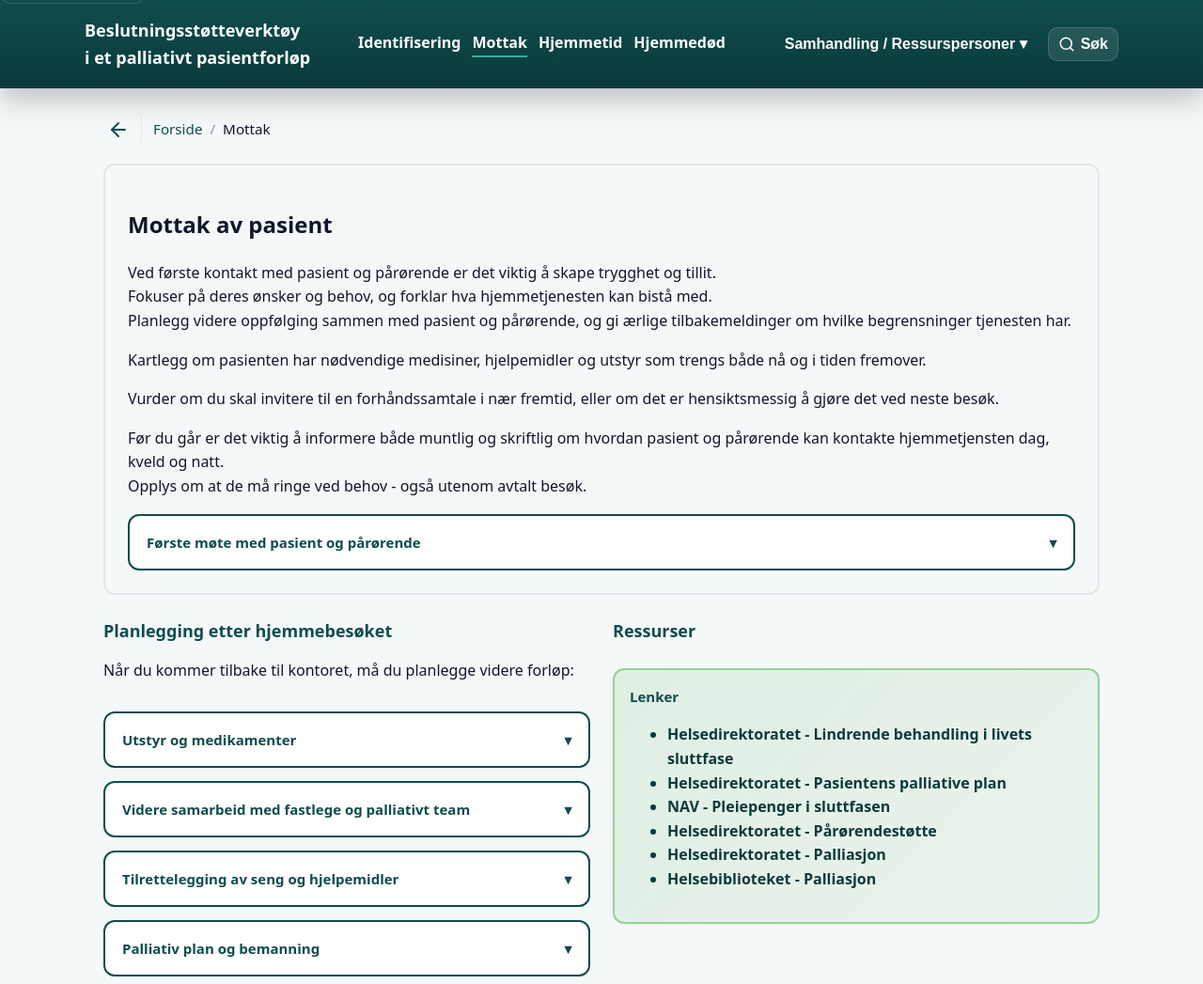
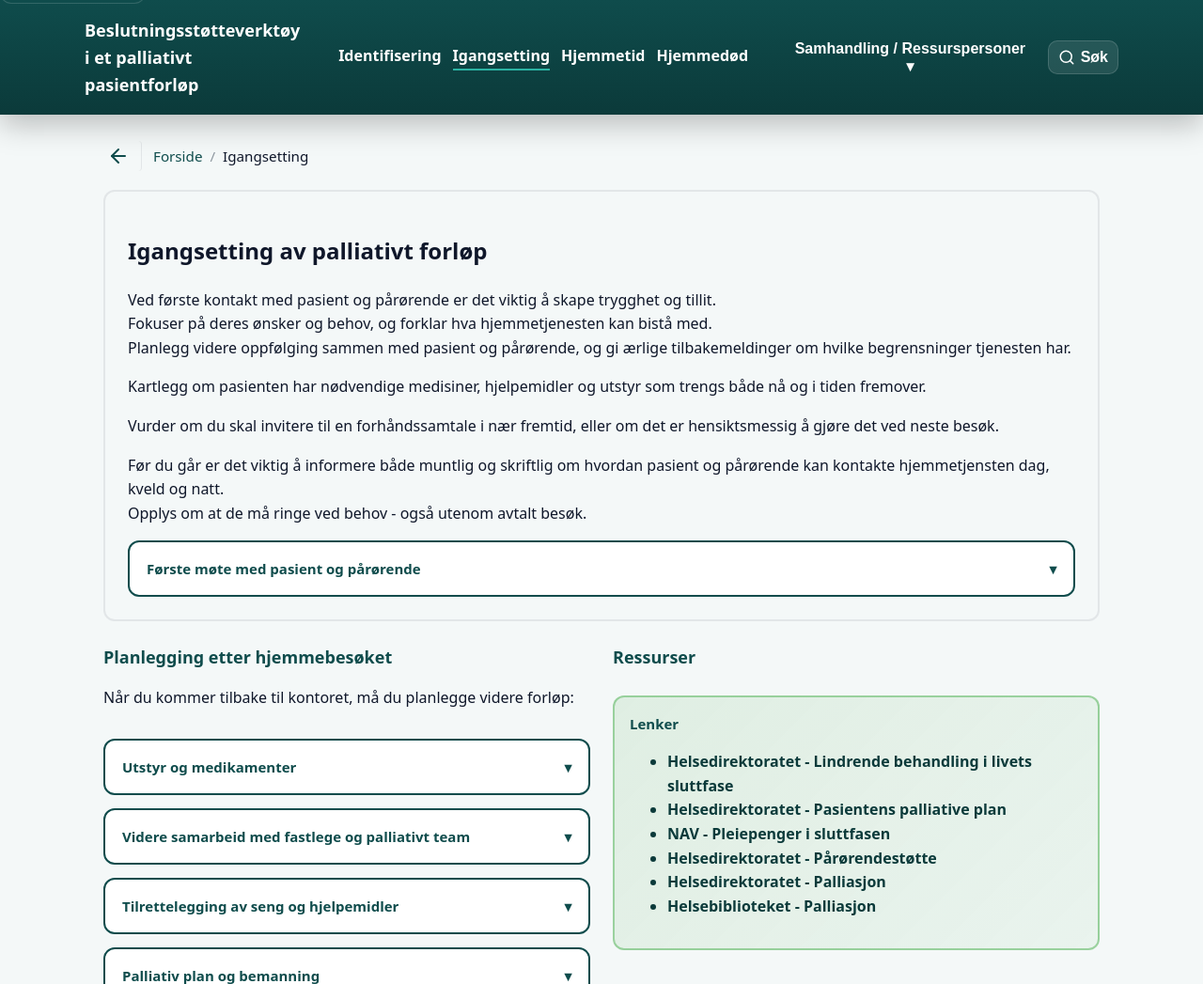
Before and after one commit to eliseling/bachelor, a website: page igangsetting.html in a window 1280 px wide. Shown: the top 1047 px of the page at 94% size. Drawn offline with nearby package versions, Linux system fonts and the light colour scheme.

Commit message:
update name mottak->igangsetting

```diff
--- a/hjemmedod.html
+++ b/hjemmedod.html
@@ -22,7 +22,7 @@
             <!-- Page navigation bar (desktop only, hidden on mobile) -->
             <nav class="page-nav" role="navigation" aria-label="Steg navigasjon">
                 <a href="identifisering.html">Identifisering</a>
-                <a href="igangsetting.html">Mottak</a>
+                <a href="igangsetting.html">Igangsetting</a>
                 <a href="hjemmetid.html">Hjemmetid</a>
                 <a href="hjemmedod.html">Hjemmedød</a>
             </nav>
@@ -46,7 +46,7 @@
                   </button>
                   <div class="group-content" id="group-nav-content" role="group">
                     <a href="identifisering.html" role="menuitem">Identifisering</a>
-                    <a href="igangsetting.html" role="menuitem">Mottak</a>
+                    <a href="igangsetting.html" role="menuitem">Igangsetting</a>
                     <a href="hjemmetid.html" role="menuitem">Hjemmetid</a>
                     <a href="hjemmedod.html" role="menuitem">Hjemmedød</a>
                   </div>
@@ -309,7 +309,7 @@
                 <h4>Steg</h4>
                 <ul>
                     <li><a href="identifisering.html">Identifisering</a></li>
-                    <li><a href="igangsetting.html">Mottak</a></li>
+                    <li><a href="igangsetting.html">Igangsetting</a></li>
                     <li><a href="hjemmetid.html">Hjemmetid</a></li>
                     <li><a href="hjemmedod.html">Hjemmedød</a></li>
                 </ul>
--- a/hjemmetid.html
+++ b/hjemmetid.html
@@ -22,7 +22,7 @@
            <!-- Page navigation bar (desktop only, hidden on mobile) -->
             <nav class="page-nav" role="navigation" aria-label="Steg navigasjon">
                 <a href="identifisering.html">Identifisering</a>
-                <a href="igangsetting.html">Mottak</a>
+                <a href="igangsetting.html">Igangsetting</a>
                 <a href="hjemmetid.html">Hjemmetid</a>
                 <a href="hjemmedod.html">Hjemmedød</a>
             </nav>
@@ -45,7 +45,7 @@
                   </button>
                   <div class="group-content" id="group-nav-content" role="group">
                     <a href="identifisering.html" role="menuitem">Identifisering</a>
-                    <a href="igangsetting.html" role="menuitem">Mottak</a>
+                    <a href="igangsetting.html" role="menuitem">Igangsetting</a>
                     <a href="hjemmetid.html" role="menuitem">Hjemmetid</a>
                     <a href="hjemmedod.html" role="menuitem">Hjemmedød</a>
                   </div>
@@ -196,7 +196,7 @@
                 <h4>Steg</h4>
                 <ul>
                     <li><a href="identifisering.html">Identifisering</a></li>
-                    <li><a href="igangsetting.html">Mottak</a></li>
+                    <li><a href="igangsetting.html">Igangsetting</a></li>
                     <li><a href="hjemmetid.html">Hjemmetid</a></li>
                     <li><a href="hjemmedod.html">Hjemmedød</a></li>
                 </ul>
--- a/identifisering.html
+++ b/identifisering.html
@@ -22,7 +22,7 @@
             <!-- Page navigation bar (desktop only, hidden on mobile) -->
             <nav class="page-nav" role="navigation" aria-label="Steg navigasjon">
                 <a href="identifisering.html">Identifisering</a>
-                <a href="igangsetting.html">Mottak</a>
+                <a href="igangsetting.html">Igangsetting</a>
                 <a href="hjemmetid.html">Hjemmetid</a>
                 <a href="hjemmedod.html">Hjemmedød</a>
             </nav>
@@ -45,7 +45,7 @@
                   </button>
                   <div class="group-content" id="group-nav-content" role="group">
                     <a href="identifisering.html" role="menuitem">Identifisering</a>
-                    <a href="igangsetting.html" role="menuitem">Mottak</a>
+                    <a href="igangsetting.html" role="menuitem">Igangsetting</a>
                     <a href="hjemmetid.html" role="menuitem">Hjemmetid</a>
                     <a href="hjemmedod.html" role="menuitem">Hjemmedød</a>
                   </div>
@@ -170,7 +170,7 @@
                 <h4>Steg</h4>
                 <ul>
                     <li><a href="identifisering.html">Identifisering</a></li>
-                    <li><a href="igangsetting.html">Mottak</a></li>
+                    <li><a href="igangsetting.html">Igangsetting</a></li>
                     <li><a href="hjemmetid.html">Hjemmetid</a></li>
                     <li><a href="hjemmedod.html">Hjemmedød</a></li>
                 </ul>
--- a/igangsetting.html
+++ b/igangsetting.html
@@ -3,7 +3,7 @@
 <head>
     <meta charset="UTF-8">
     <meta name="viewport" content="width=device-width, initial-scale=1.0">
-    <title>Mottak av pasient</title>
+    <title>Igangsetting av palliativt forløp</title>
     <link rel="stylesheet" href="./css/style.css">
 </head>
 <body>
@@ -22,7 +22,7 @@
             <!-- Page navigation bar (desktop only, hidden on mobile) -->
             <nav class="page-nav" role="navigation" aria-label="Steg navigasjon">
                 <a href="identifisering.html">Identifisering</a>
-                <a href="igangsetting.html">Mottak</a>
+                <a href="igangsetting.html">Igangsetting</a>
                 <a href="hjemmetid.html">Hjemmetid</a>
                 <a href="hjemmedod.html">Hjemmedød</a>
             </nav>
@@ -45,7 +45,7 @@
                   </button>
                   <div class="group-content" id="group-nav-content" role="group">
                     <a href="identifisering.html" role="menuitem">Identifisering</a>
-                    <a href="igangsetting.html" role="menuitem">Mottak</a>
+                    <a href="igangsetting.html" role="menuitem">Igangsetting</a>
                     <a href="hjemmetid.html" role="menuitem">Hjemmetid</a>
                     <a href="hjemmedod.html" role="menuitem">Hjemmedød</a>
                   </div>
@@ -112,7 +112,7 @@
             <nav class="breadcrumb-nav" aria-label="Brødsmuler"></nav>
         </div>
         <section class="page-intro">
-            <h1>Mottak av pasient</h1>
+            <h1>Igangsetting av palliativt forløp</h1>
             <p>
                 Ved første kontakt med pasient og pårørende er det viktig å skape trygghet og tillit. <br>
                 Fokuser på deres ønsker og behov, og forklar hva hjemmetjenesten kan bistå med. <br>
@@ -250,7 +250,7 @@
                 <h4>Steg</h4>
                 <ul>
                     <li><a href="identifisering.html">Identifisering</a></li>
-                    <li><a href="igangsetting.html">Mottak</a></li>
+                    <li><a href="igangsetting.html">Igangsetting</a></li>
                     <li><a href="hjemmetid.html">Hjemmetid</a></li>
                     <li><a href="hjemmedod.html">Hjemmedød</a></li>
                 </ul>
--- a/index.html
+++ b/index.html
@@ -127,7 +127,7 @@
                 <h4>Steg</h4>
                 <ul>
                     <li><a href="identifisering.html">Identifisering</a></li>
-                    <li><a href="igangsetting.html">Mottak</a></li>
+                    <li><a href="igangsetting.html">Igangsetting</a></li>
                     <li><a href="hjemmetid.html">Hjemmetid</a></li>
                     <li><a href="hjemmedod.html">Hjemmedød</a></li>
                 </ul>
--- a/js/script.js
+++ b/js/script.js
@@ -241,7 +241,7 @@ document.querySelectorAll('.group-toggle').forEach(btn => {
 const allPages = [
   { url: 'index.html', title: 'Forside' },
   { url: 'identifisering.html', title: 'Identifisering' },
-  { url: 'igangsetting.html', title: 'Mottak' },
+  { url: 'igangsetting.html', title: 'Igangsetting' },
   { url: 'hjemmetid.html', title: 'Hjemmetid' },
   { url: 'hjemmedod.html', title: 'Hjemmedød' },
   { url: 'vaketjeneste.html', title: 'Våketjenesten' }
@@ -395,7 +395,7 @@ btn.addEventListener("click", () => {
 const pageMap = {
   'index.html': { title: 'Forside', position: 0, previousPage: null },
   'identifisering.html': { title: 'Identifisering', position: 1, previousPage: 'index.html' },
-  'igangsetting.html': { title: 'Mottak', position: 2, previousPage: 'identifisering.html' },
+  'igangsetting.html': { title: 'Igangsetting', position: 2, previousPage: 'identifisering.html' },
   'hjemmetid.html': { title: 'Hjemmetid', position: 3, previousPage: 'igangsetting.html' },
   'hjemmedod.html': { title: 'Pasient død hjemme', position: 4, previousPage: 'hjemmetid.html' },
   'vaketjeneste.html': { title: 'Våketjenesten', position: 0, previousPage: 'index.html' }
--- a/vaketjeneste.html
+++ b/vaketjeneste.html
@@ -22,7 +22,7 @@
             <!-- Page navigation bar (desktop only, hidden on mobile) -->
             <nav class="page-nav" role="navigation" aria-label="Steg navigasjon">
                 <a href="identifisering.html">Identifisering</a>
-                <a href="igangsetting.html">Mottak</a>
+                <a href="igangsetting.html">Igangsetting</a>
                 <a href="hjemmetid.html">Hjemmetid</a>
                 <a href="hjemmedod.html">Hjemmedød</a>
             </nav>
@@ -45,7 +45,7 @@
                   </button>
                   <div class="group-content" id="group-nav-content" role="group">
                     <a href="identifisering.html" role="menuitem">Identifisering</a>
-                    <a href="igangsetting.html" role="menuitem">Mottak</a>
+                    <a href="igangsetting.html" role="menuitem">Igangsetting</a>
                     <a href="hjemmetid.html" role="menuitem">Hjemmetid</a>
                     <a href="hjemmedod.html" role="menuitem">Hjemmedød</a>
                   </div>
@@ -248,7 +248,7 @@
                 <h4>Steg</h4>
                 <ul>
                     <li><a href="identifisering.html">Identifisering</a></li>
-                    <li><a href="igangsetting.html">Mottak</a></li>
+                    <li><a href="igangsetting.html">Igangsetting</a></li>
                     <li><a href="hjemmetid.html">Hjemmetid</a></li>
                     <li><a href="hjemmedod.html">Hjemmedød</a></li>
                 </ul>
```
